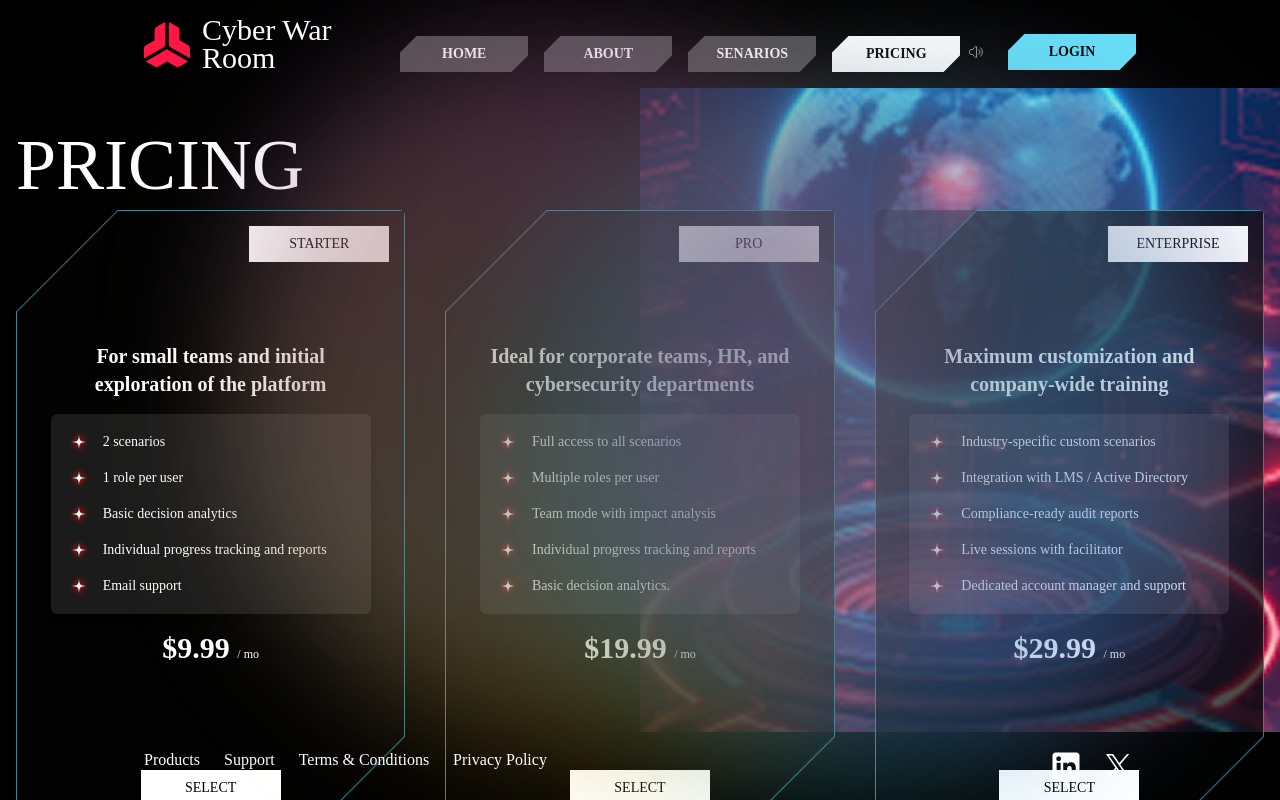
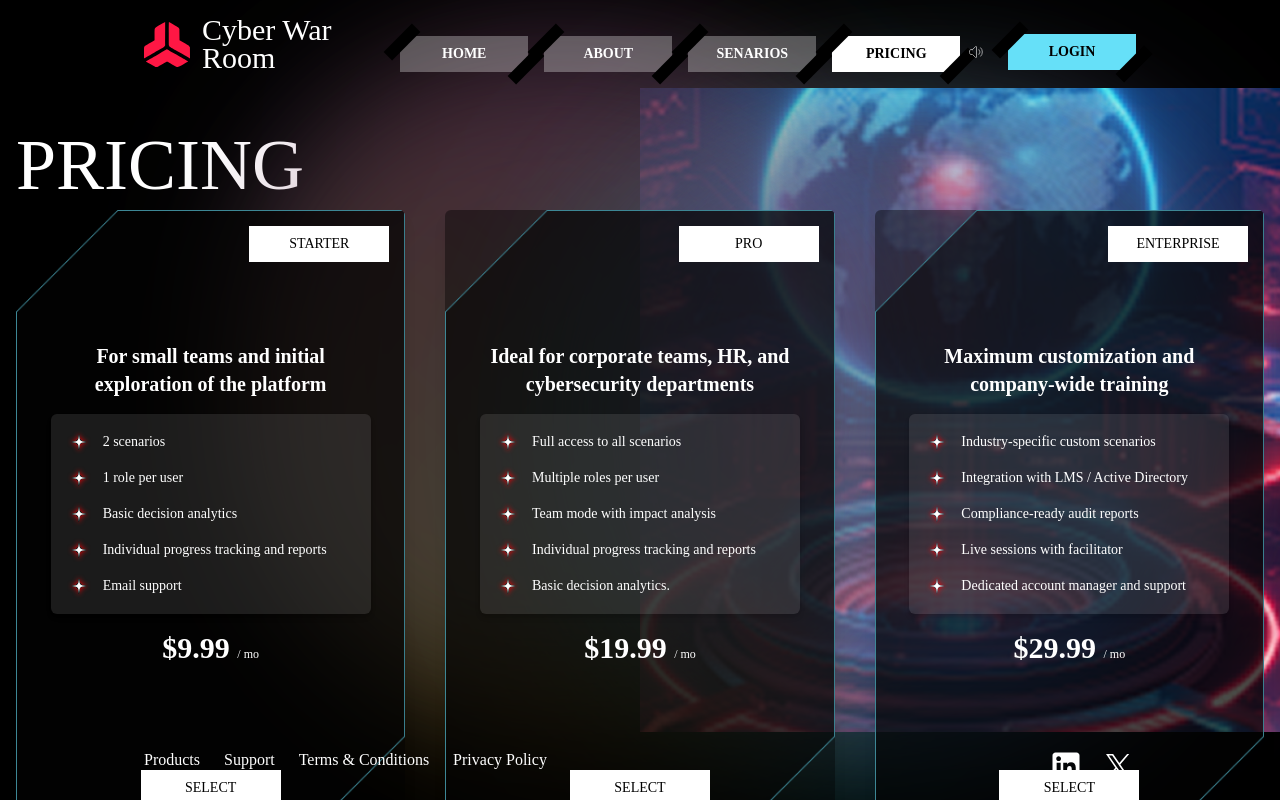
Before and after one commit to best2025j/ai-app, a Vue app: page /pricing in a window 1280 px wide. Built offline with nearby package versions, Linux system fonts and the light colour scheme.

Commit message:
font changed

```diff
--- a/src/components/Navbar.vue
+++ b/src/components/Navbar.vue
@@ -54,7 +54,7 @@ const navigateTo = (path: string): void => {
 
 <template>
   <div
-    class="w-full bg-transparent z-10 relative top-0"
+    class="w-full z-20 relative top-0"
   >
     <div
       class="flex w-full xl:w-[80%] mx-auto items-end justify-between shadow-black p-4"
--- a/src/pages/About.vue
+++ b/src/pages/About.vue
@@ -6,7 +6,7 @@
   >
     <!-- Content Wrapper -->
     <div
-      class="w-full max-w-7xl mx-auto h-full flex flex-col items-start justify-center top-20 relative space-y-4"
+      class="w-full max-w-7xl mx-auto h-full flex flex-col items-start z-10 justify-center top-20 relative space-y-4"
     >
       <!-- About Heading -->
       <h1
--- a/src/pages/Pricing.vue
+++ b/src/pages/Pricing.vue
@@ -69,7 +69,7 @@ const starters = [
 
     <!-- Pricing Cards Grid -->
     <div
-      class="w-full max-w-7xl grid grid-cols-1 md:grid-cols-2 lg:grid-cols-3 gap-10"
+      class="w-full max-w-7xl z-10 grid grid-cols-1 md:grid-cols-2 lg:grid-cols-3 gap-10"
     >
       <div
         v-for="(starter, index) in starters"
--- a/src/pages/Senarios.vue
+++ b/src/pages/Senarios.vue
@@ -45,7 +45,7 @@ const bottomCards = [
     class="flex flex-col w-full font-[Share Tech Mono] items-start justify- mx-auto h-full"
   >
     <div class="flex w-full relative pt-22 mx-auto h-full">
-      <div class="flex flex-col md:w-[80%] overflow-hidden px-4 relative mx-auto h-full">
+      <div class="flex flex-col z-10 md:w-[80%] overflow-hidden px-4 relative mx-auto h-full">
         <h1
           data-aos-delay="200"
           data-aos-duration="1000"
```
